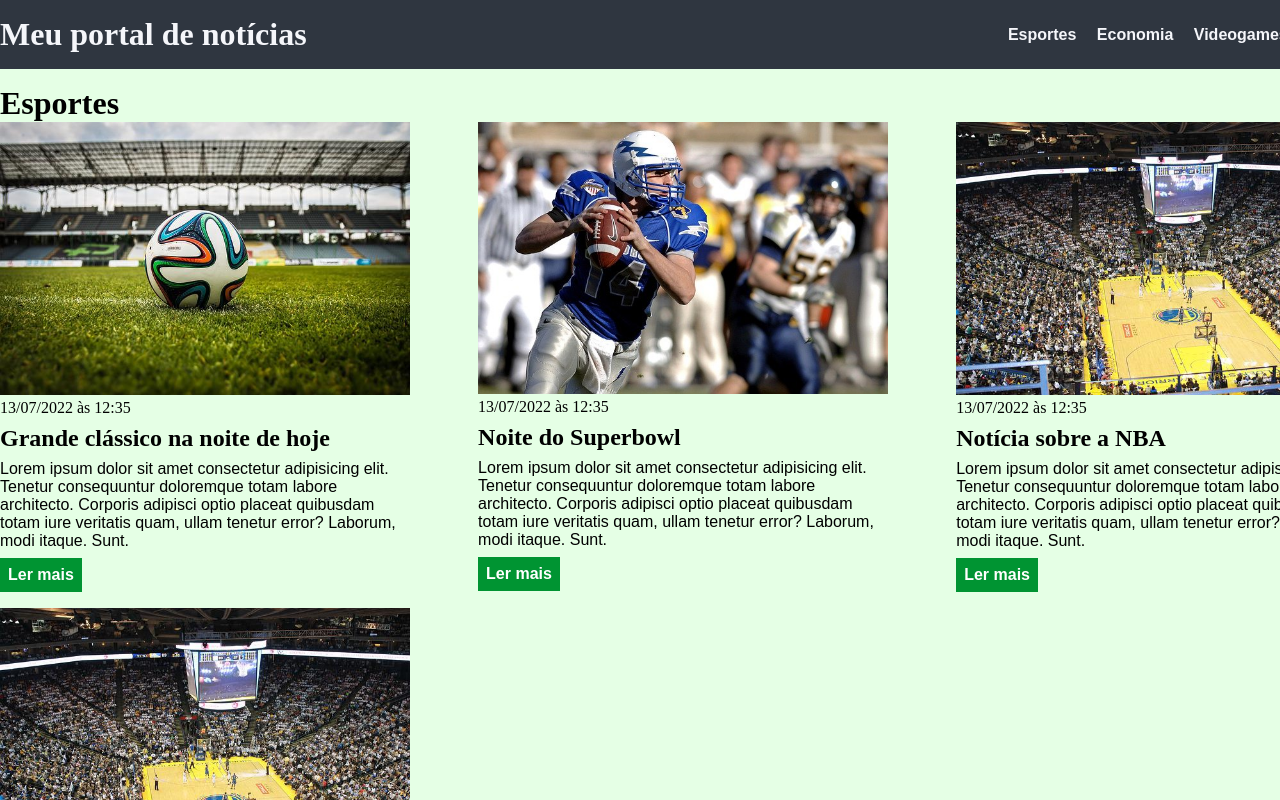
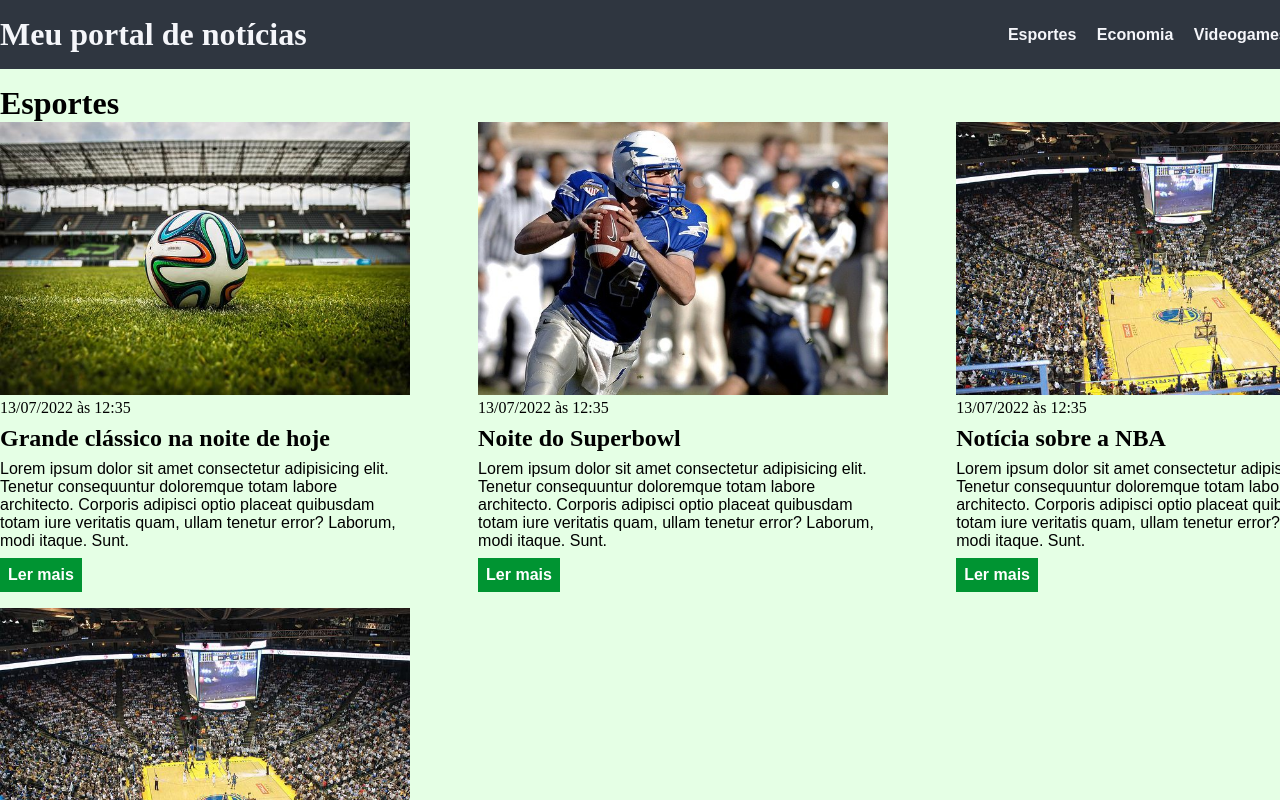
Before and after one commit to Bento-Hertz/ebac_frontend_modulo3_ex1, a plain HTML site: page index.html in a window 1280 px wide. Shown: the top 800 px of the page. Drawn offline with Linux system fonts and the light colour scheme.

Commit message:
chore: adicionando propriedade object-fit em imagens

```diff
--- a/main.css
+++ b/main.css
@@ -31,6 +31,11 @@
 .container {
     width: 1366px;
     margin: 0 auto;
+}
+
+.container img {
+    height: 273px;
+    object-fit: cover;
 }
 
 .articles {
```
